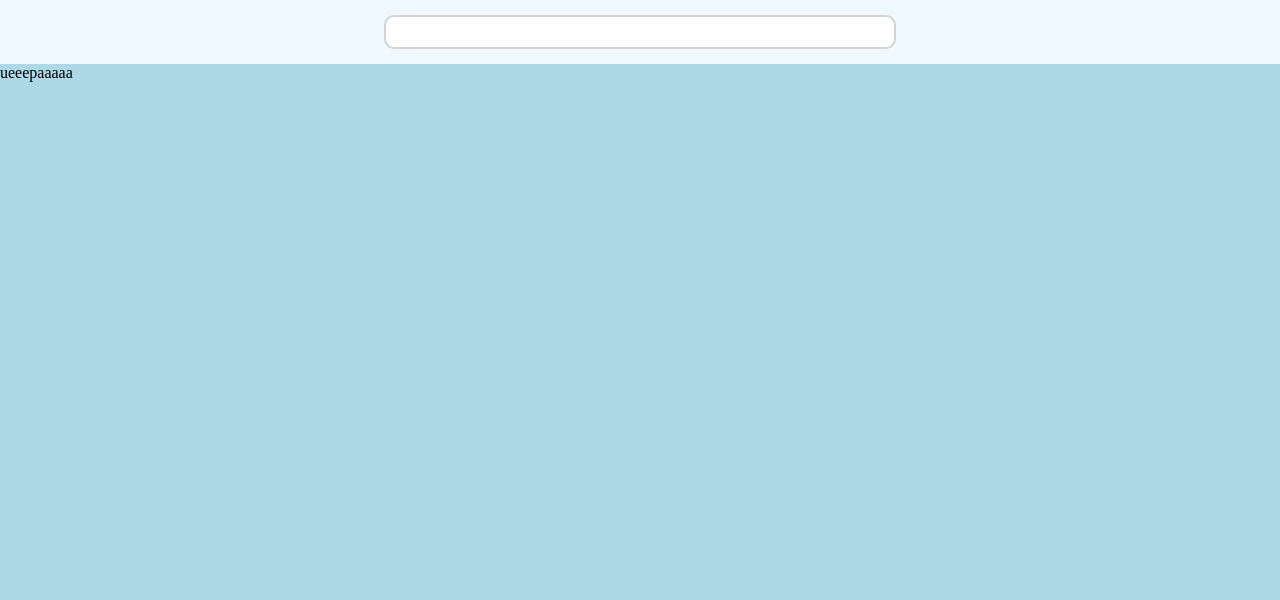
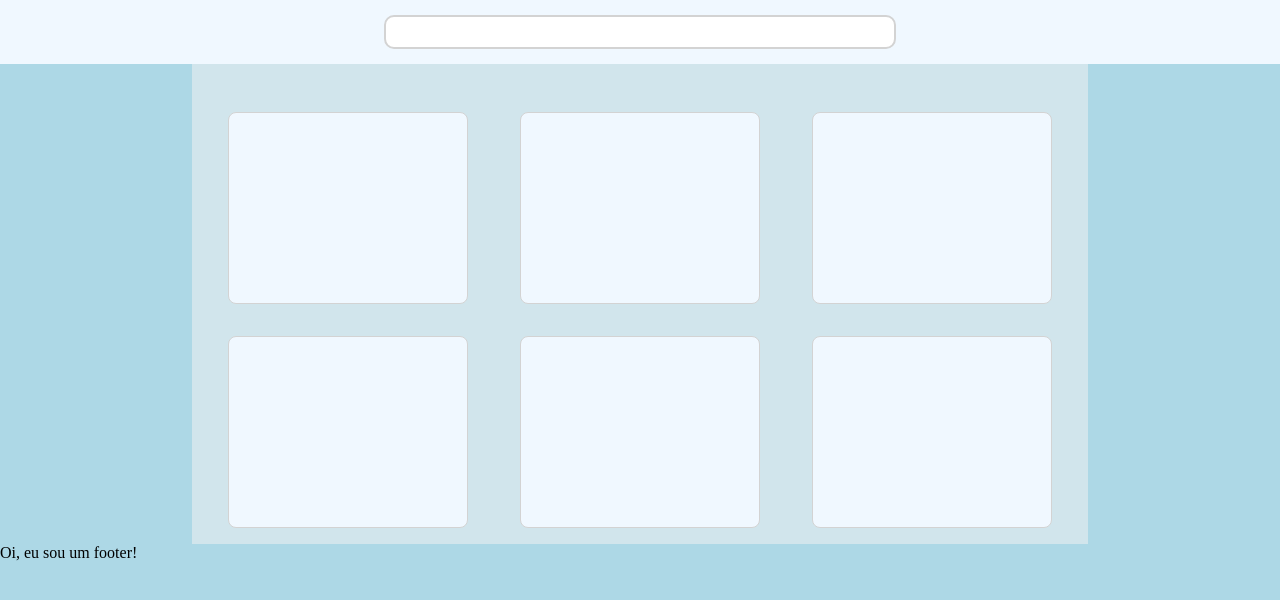
Before and after one commit to tads-cnat/qajuda, a Django app: page / in a window 1280 px wide. Shown: the top 600 px of the page. Run offline with Django 4.2, Linux system fonts and the light colour scheme.

Commit message:
adicionado grid e footer, estruturada página index através de extend

```diff
--- /dev/null
+++ b/mysite/base/static/base/css/index.css
@@ -0,0 +1,41 @@
+
+article {
+    margin-top: 10em;
+    background-color: rgb(209, 229, 236);
+    width: 70%;
+    margin: auto;
+    padding-top: 2em;
+}
+
+#cards {
+    display: grid;
+    grid-template-areas:
+    "1 2 3"
+    "4 5 6"
+    ;
+    justify-items: center;
+    justify-content: space-evenly;
+
+}
+
+.acao-card {
+    width: 15em;
+    height: 12em;
+    background-color: aliceblue;
+
+    margin: 1em;
+    border: 1px solid /*outset*/ lightgrey;
+    border-radius: 0.5em;
+}
+
+@media (max-width: 1166px) {
+    #cards {
+        grid-template-areas:
+        "1 2"
+        "3 4"
+        "5 6"
+        ;
+        gap: 1em 1em;
+
+    }
+}
--- a/mysite/base/static/base/css/main.css
+++ b/mysite/base/static/base/css/main.css
@@ -1,3 +1,7 @@
+:root {
+    --p1: lightblue;
+}
+
 body {
-    background-color: lightblue;
+    background-color: var(--p1);
 }
--- /dev/null
+++ b/mysite/base/templates/base/footer.html
@@ -0,0 +1,4 @@
+{% load static %}
+<footer>
+    Oi, eu sou um footer!
+</footer>
--- a/mysite/base/templates/base/index.html
+++ b/mysite/base/templates/base/index.html
@@ -1,16 +1,31 @@
+{% extends 'base/main.html' %}
 {% load static %}
+{% block conteudo %}
+    <head>
+        <link rel="stylesheet" href="{% static 'base/css/index.css' %}">
+    </head>
 
-<!DOCTYPE html>
-<html lang="en">
-<head>
-    <meta charset="UTF-8">
-    <meta http-equiv="X-UA-Compatible" content="IE=edge">
-    <meta name="viewport" content="width=device-width, initial-scale=1.0">
-    <title>Índice</title>
-    <link rel="stylesheet" href="{% static 'base/css/main.css' %}">
-</head>
-<body>
-    {% include 'base/topbar.html' %}
-    ueeepaaaaa
-</body>
-</html>
+    <main>
+        <article>
+            <section id="cards">
+                <div class="acao-card">
+                </div>
+                <div class="acao-card">
+
+                </div>
+                <div class="acao-card">
+                </div>
+
+                <div class="acao-card">
+
+                </div>
+                <div class="acao-card">
+
+                </div>
+                <div class="acao-card">
+
+                </div>
+            </section>
+        </article>
+    </main>
+{% endblock conteudo %}
--- /dev/null
+++ b/mysite/base/templates/base/main.html
@@ -0,0 +1,18 @@
+{% load static %}
+
+<!DOCTYPE html>
+<html lang="en">
+<head>
+    <meta charset="UTF-8">
+    <meta http-equiv="X-UA-Compatible" content="IE=edge">
+    <meta name="viewport" content="width=device-width, initial-scale=1.0">
+    <title>Índice</title>
+    <link rel="stylesheet" href="{% static 'base/css/main.css' %}">
+</head>
+<body>
+    {% include 'base/topbar.html' %}
+    {% block conteudo %}
+    {% endblock %}
+    {% include 'base/footer.html' %}
+</body>
+</html>
```
